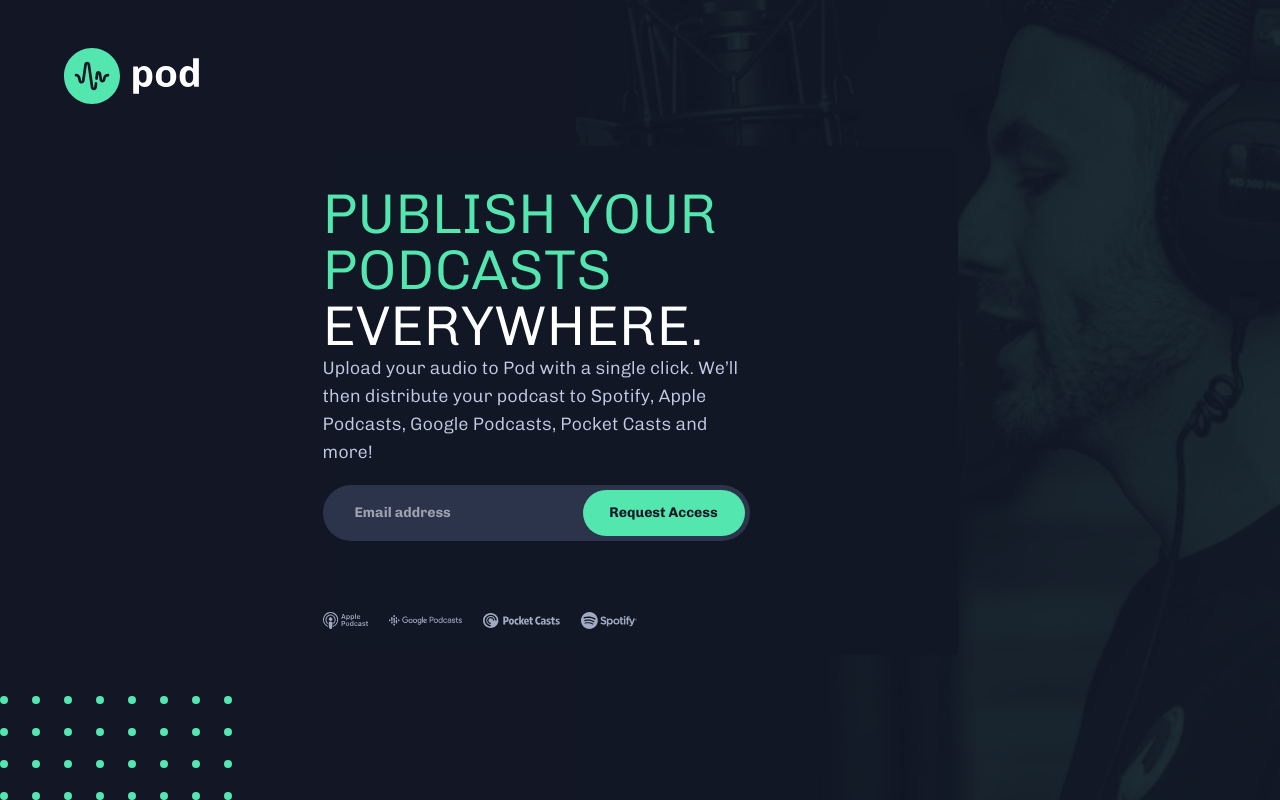
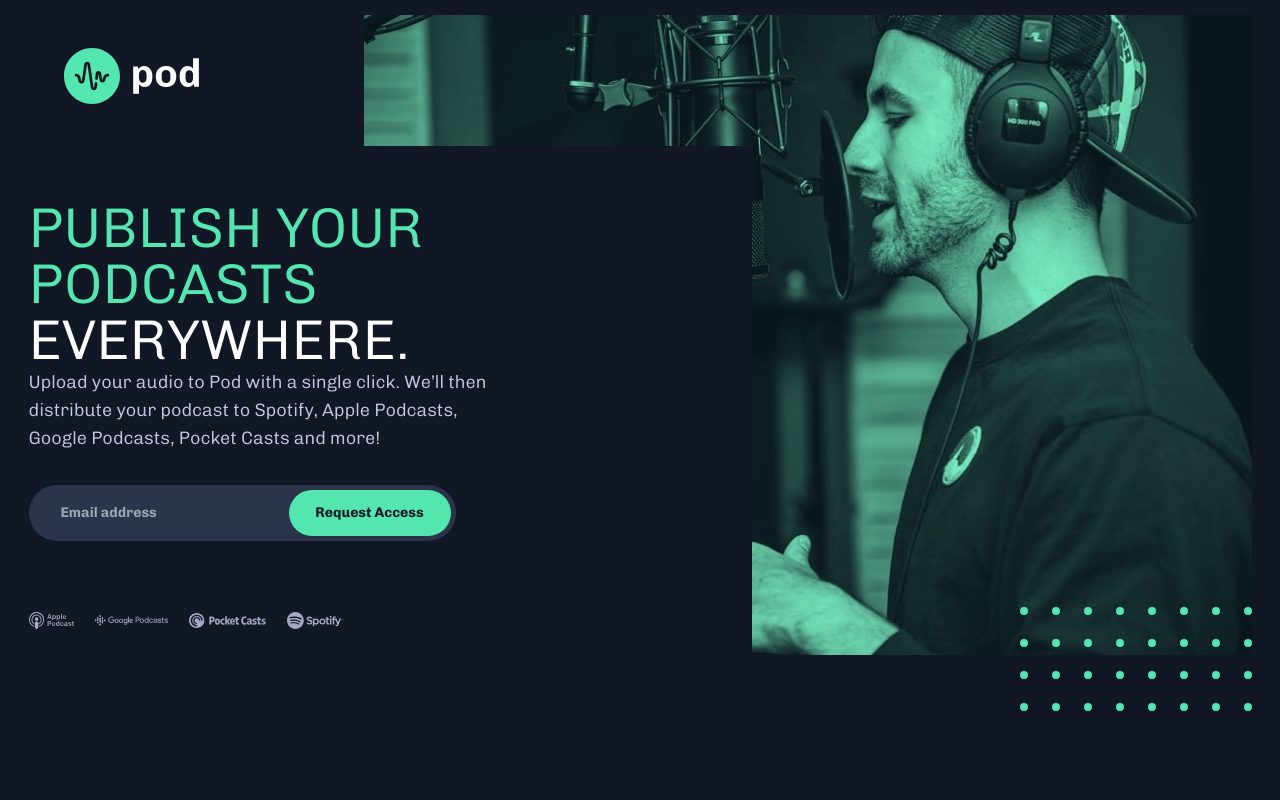
Before and after one commit to reactaleks/pod-request-page-nextjs, a Next.js app: page / in a window 1280 px wide. Built offline with nearby package versions, Linux system fonts and the light colour scheme.

Commit message:
Desktop layout

```diff
--- a/app/page.tsx
+++ b/app/page.tsx
@@ -3,20 +3,43 @@ import LogoComponent from "@/components/LogoComponent";
 import Image from "next/image";
 export default function Home() {
   return (
-    <main className="min-h-screen md:bg-black">
-      <div className="relative w-full min-h-screen bg-mobile-patern bg-cover md:bg-tablet-patern md:bg-right-top md:bg-tablet lg:bg-big-tablet md:bg-no-repeat ">
-        <div className="absolute bg-black w-full h-screen flex flex-col justify-center items-center bg-opacity-90">
-          <div className="absolute top-12 mx-auto md:left-16">
-            <LogoComponent />
+    <main className="min-h-screen md:bg-black relative overflow-hidden">
+      <div className="absolute bg-black w-full h-screen flex flex-col justify-center items-center bg-opacity-90 md:bg-opacity-0">
+
+        {/* Mobile background */}
+        <div className="absolute w-full h-full bg-mobile-patern bg-cover md:hidden opacity-5">
+        </div>
+
+        <div className="absolute top-12 mx-auto md:left-16">
+          <LogoComponent />
+        </div>
+        <div className="relative">
+          <HeroComponent />
+
+          {/* Tablet / Desktop Image */}
+          <div
+            className="w-full h-full bg-tablet-patern xl:bg-desktop-patern bg-cover hidden md:block md:absolute
+      bottom-0  md:w-[491px] md:h-[767px] md:-right-24 xl:w-[888px] xl:h-[640px] z-0 xl:-right-[500px]
+      "
+          >
+            <Image
+              src={"/desktop/bg-pattern-dots.svg"}
+              width={232}
+              height={104}
+              alt=""
+              className="hidden  xl:block xl:absolute w-[232px] h-[104px] -bottom-14 right-0"
+            />
           </div>
-          <div>
-            <HeroComponent />
-          </div>
-          <div>
-            <Image src={'/desktop/bg-pattern-dots.svg'} width={232} height={104} alt="" className="hidden md:block absolute w-[232px] h-[104px] left-0 bottom-0"/>
-          </div>
+
         </div>
       </div>
+      <Image
+        src={"/desktop/bg-pattern-dots.svg"}
+        width={232}
+        height={104}
+        alt=""
+        className="hidden md:block xl:hidden absolute w-[232px] h-[104px] bottom-0 left-0 "
+      />
     </main>
   );
 }
--- a/components/HeroComponent.tsx
+++ b/components/HeroComponent.tsx
@@ -1,29 +1,32 @@
 import IconsComponent from "./IconsComponent";
 import FormComponent from "./FormComponent";
-
 export default function HeroComponent() {
   return (
     <div className="w-[327px] h-[398px] mx-auto grid grid-rows-12 grid-cols-12
-    md:w-[635px] md:h-[509px] md:bg-black
+    md:w-[635px] md:h-[509px]
+    xl:w-[723px] xl:h-[509px] xl:-ml-[500px]
+     md:bg-black z-10 relative
     ">
       <div className="w-full h-[192px]  text-center flex flex-col justify-between col-span-12 row-span-6 row-start-1
-      md:justify-center md:row-start-3 md:col-span-8 md:text-start
+      md:justify-center md:row-start-3 md:col-span-8 md:text-start  z-10
       ">
-        <h1 className="text-[26px] md:text-[56px] md:leading-[56px] font-chivo uppercase font-light text-white">
+        <h1 className="text-[26px] md:text-[56px] md:leading-[56px] font-chivo uppercase font-light text-white z-10">
           <span className="text-green">Publish your podcasts</span> everywhere.
         </h1>
-        <p className="text-[15px] font-light md:text-[18px] md:leading-[28px] font-chivo text-gray">
+        <p className="text-[15px] font-light md:text-[18px] md:leading-[28px] font-chivo text-gray z-10">
           Upload your audio to Pod with a single click. We’ll then distribute
           your podcast to Spotify, Apple Podcasts, Google Podcasts, Pocket Casts
           and more!
         </p>
       </div>
-      <div className="w-[315px] h-[17px] col-span-12 row-span-1 row-start-8 md:row-start-12">
+      <div className="w-[315px] h-[17px] col-span-12 row-span-1 row-start-8 md:row-start-12 z-10">
         <IconsComponent />
       </div>
-      <div className="col-span-12 row-span-3 row-start-9 md:row-start-9 md:col-start-1">
+      <div className="col-span-12 row-span-3 row-start-9 md:row-start-9 md:col-start-1 z-10">
         <FormComponent />
       </div>
+
+
     </div>
   );
 }
--- a/tailwind.config.ts
+++ b/tailwind.config.ts
@@ -30,11 +30,14 @@ const config: Config = {
       backgroundImage: {
         'mobile-patern': "url('/mobile/image-host.jpg')",
         'tablet-patern': "url('/tablet/image-host.jpg')",
+        'desktop-patern': "url('/desktop/image-host.jpg')",
+
 
       },
       backgroundSize: {
-        'tablet': '64%',
-        'big-tablet':  '55%'
+        'tablet': '100%',
+        'big-tablet':  '100%',
+        'dekstop': '100%',
       }
 
     },
```
